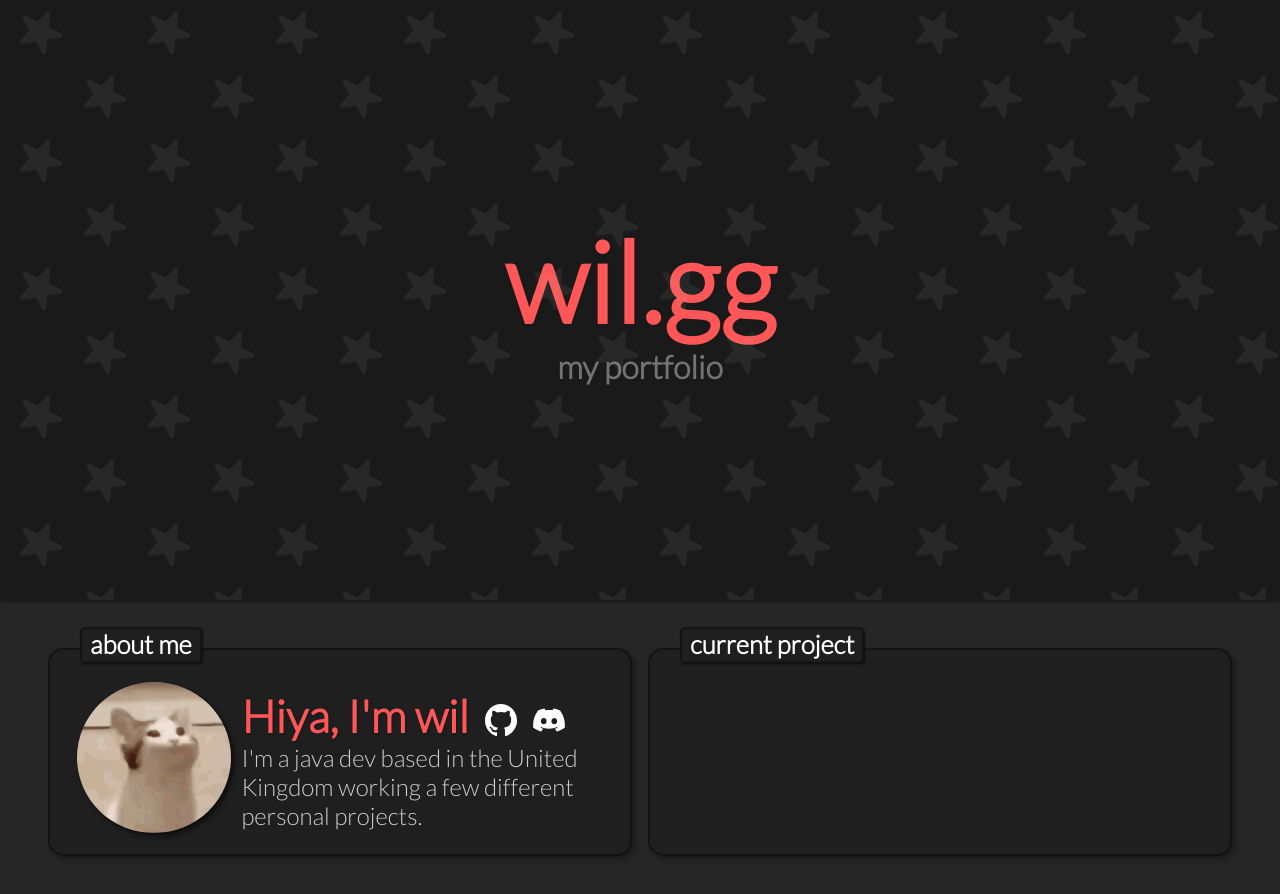
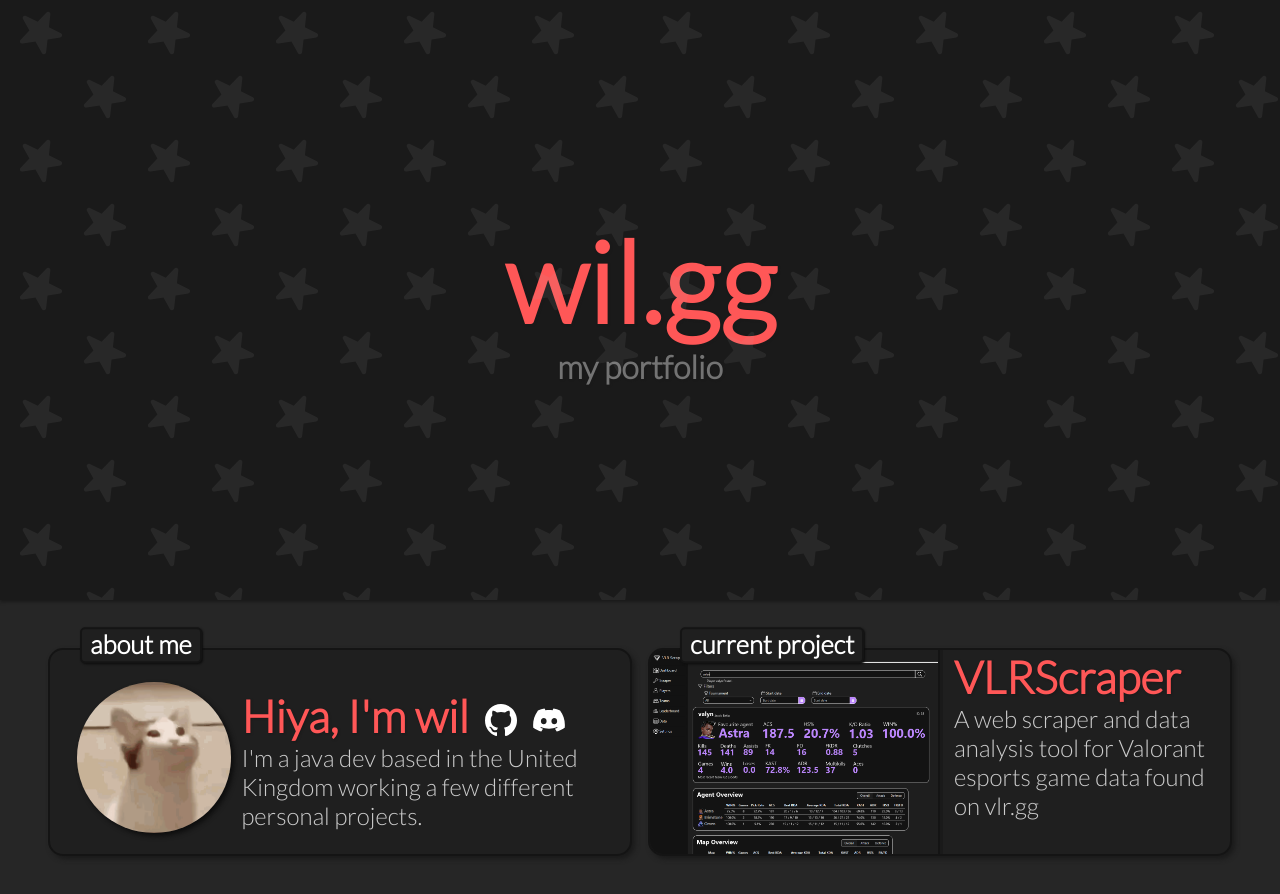
Before and after one commit to xWil/wil.gg, a React (Create React App) app: page / in a window 1280 px wide. Shown: the top 894 px of the page. Built offline with nearby package versions, Linux system fonts and the light colour scheme.

Commit message:
+ Added details to the current project card

```diff
--- a/src/home/current-project/current-project.css
+++ b/src/home/current-project/current-project.css
@@ -1,8 +1,49 @@
 .project-card {
     flex: 1 1 400px;
     display: flex;
+    align-items: stretch;
     background-color: hsl(0, 0%, 12%);
     box-shadow: 3px 3px 5px hsl(0, 0%, 10%);
     border-radius: 15px;
     border: 2px hsl(0, 0%, 8%) solid;
+    overflow: hidden;
+    position: relative;
+    padding-left: min(18rem, 27vw);
 }
+.project-image {
+    width: min(18rem, 27vw);
+    height: 100%;
+    border-right: 2px hsl(0, 0%, 8%) solid;
+    box-shadow: 1px 0 0 2px hsl(0, 0%, 10%);
+    object-fit: cover;
+    object-position: top;
+    display: block;
+    position: absolute;
+    inset: 0 auto 0 0;
+}
+.project-info{
+    display: flex;
+    flex-direction: column;
+    height: 100%;
+    width: 100%;
+    padding-left: 1rem;
+}
+.project-title {
+    flex: 0 0 auto;
+    display: block;
+    font-family: 'Lato', sans-serif;
+    color: var(--light-red);
+    font-size: clamp(1.5rem, 3.5vw, 3.5rem);
+    text-shadow: 1px 1px 2px hsl(0, 0%, 10%);
+    margin-bottom: 0;
+    margin-top: 0;
+}
+.project-description {
+    flex: 1;
+    font-family: 'Lato', sans-serif;
+    color: var(--light-grey);
+    font-weight: 500;
+    font-size: clamp(0.5rem, 3.5vw, 1.5rem);
+    margin-bottom: min(0.5rem, 5%);
+    margin-top: 0;
+}
--- a/src/home/current-project/current-project.jsx
+++ b/src/home/current-project/current-project.jsx
@@ -4,6 +4,11 @@
 function currentProject() {
     return (
         <div className="project-card">
+            <img className="project-image" src="/assets/current-project.png" alt="project screenshot"/>
+            <div className="project-info">
+                <h1 className="project-title">VLRScraper</h1>
+                <h2 className="project-description">A web scraper and data analysis tool for Valorant esports game data found on vlr.gg</h2>
+            </div>
         </div>
     )
 }
--- a/src/home/home.css
+++ b/src/home/home.css
@@ -79,9 +79,10 @@
     font-size: clamp(0.5rem, 2vw, 2rem);
     margin: 0;
     padding: 0 0.5rem 0.15rem;
-    translate: 2rem max(-1.7vw, -1.3rem);
+    translate: min(2rem, 5vw) max(-1.7vw, -1.3rem);
     background-color: hsl(0, 0%, 12%);
     border-radius: 5px;
     border: 2px hsl(0, 0%, 8%) solid;
     box-shadow: 1px 1px 2px hsl(0, 0%, 5%);
+    z-index: 1;
 }
```
Also changed, not shown: public/assets/current-project.png (added).
